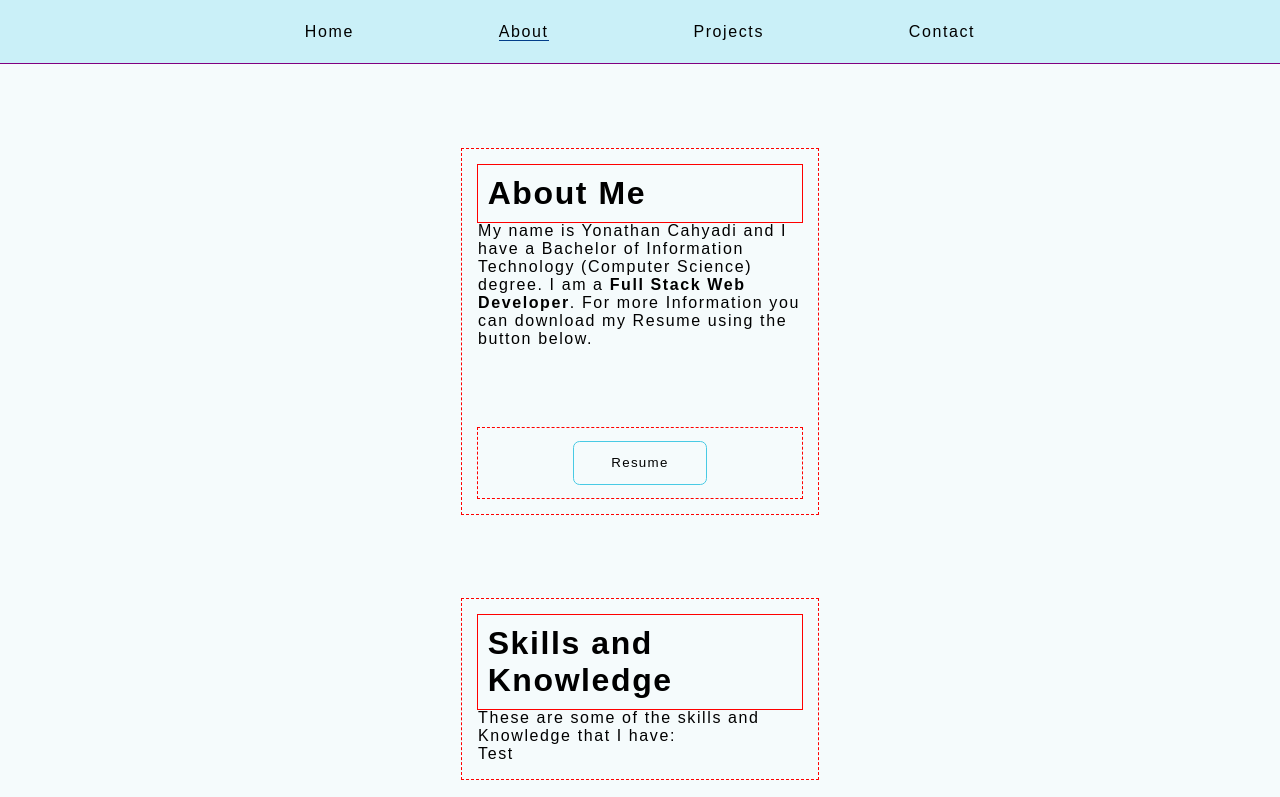
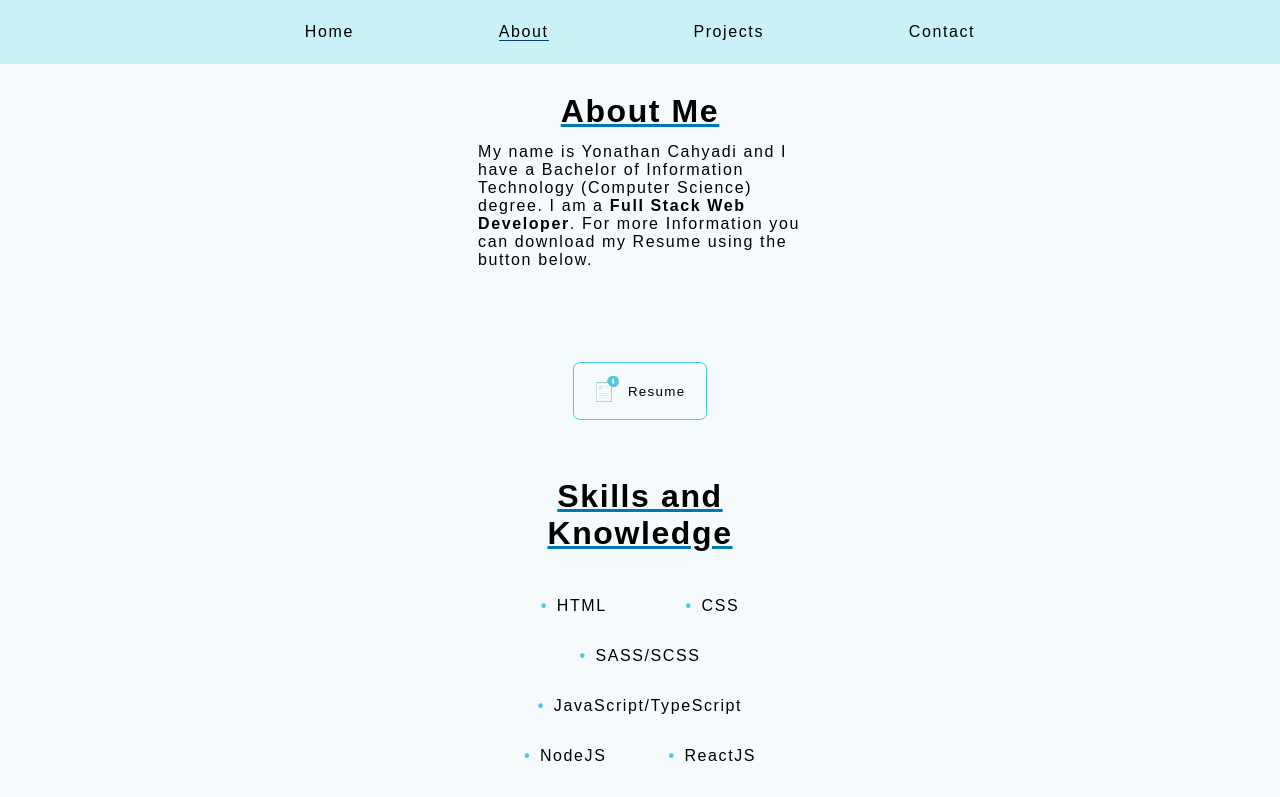
Before and after one commit to YonathanCahyadi/portfolio-website-next, a Next.js app: page /about in a window 1280 px wide. Shown: the top 797 px of the page. Built offline with nearby package versions, Linux system fonts and the light colour scheme; a web font is replaced by a local one.

Commit message:
Finished with About Page

```diff
--- a/animations/index.tsx
+++ b/animations/index.tsx
@@ -1,7 +1,7 @@
-export const FadeIn = (duration: number = 1) => ({
+export const FadeIn = (duration: number = 1, delay: number = 0) => ({
   initial: { opacity: 0 },
   animate: { opacity: 1 },
-  transition: { duration: duration }
+  transition: { duration: duration, delay: delay }
 });
 
 export const GoUp = (
--- a/components/DownloadButton.tsx
+++ b/components/DownloadButton.tsx
@@ -22,7 +22,109 @@ const DownloadButton: React.FC<DownloadButtonProps> = ({
         whileHover={{ ...onHoverAnimation }}
         className="button"
       >
-        {name}
+        <div className="button-inside-container">
+          <div className="button-img-container">
+            <svg
+              className="button-img"
+              width="233"
+              height="267"
+              viewBox="0 0 233 267"
+              fill="none"
+              xmlns="http://www.w3.org/2000/svg"
+            >
+              <g filter="url(#filter0_d)">
+                <path
+                  d="M157.21 72.1975C156.633 70.8278 155.667 69.6572 154.432 68.8307C153.197 68.0042 151.746 67.5581 150.26 67.5475H11.5352C9.54105 67.5485 7.62892 68.3412 6.21887 69.7512C4.80883 71.1613 4.0162 73.0734 4.01514 75.0675V250.568C4.0162 252.562 4.80883 254.474 6.21887 255.884C7.62892 257.294 9.54105 258.086 11.5352 258.087H150.265C152.259 258.085 154.17 257.292 155.58 255.882C156.989 254.472 157.783 252.561 157.785 250.568V75.0675C157.788 74.0824 157.595 73.1066 157.215 72.1975H157.21Z"
+                  fill="#E6E6E6"
+                />
+                <path
+                  d="M145.914 248.234H16.2697C14.4016 248.232 12.9387 246.188 12.9387 243.581V80.7816C12.9406 78.1722 14.4045 76.1287 16.2697 76.1287H145.914C147.783 76.1312 149.246 78.1746 149.246 80.7816V243.581C149.244 246.19 147.78 248.234 145.914 248.234Z"
+                  fill="white"
+                />
+                <path
+                  d="M157.21 72.1975C156.633 70.8278 155.667 69.6572 154.432 68.8307C153.197 68.0042 151.746 67.5581 150.26 67.5475H11.5352C9.54105 67.5485 7.62892 68.3412 6.21887 69.7512C4.80883 71.1613 4.0162 73.0734 4.01514 75.0675V250.568C4.0162 252.562 4.80883 254.474 6.21887 255.884C7.62892 257.294 9.54105 258.086 11.5352 258.087H150.265C152.259 258.085 154.17 257.292 155.58 255.882C156.989 254.472 157.783 252.561 157.785 250.568V75.0675C157.788 74.0824 157.595 73.1066 157.215 72.1975H157.21ZM156.11 250.568C156.108 252.118 155.491 253.605 154.395 254.702C153.298 255.799 151.811 256.416 150.26 256.418H11.5352C9.98407 256.417 8.49651 255.801 7.39954 254.704C6.30256 253.608 5.68591 252.121 5.68512 250.569V75.0685C5.68724 73.5176 6.30425 72.0309 7.40088 70.9343C8.49751 69.8376 9.98429 69.2206 11.5352 69.2185H150.265C151.433 69.2229 152.574 69.5754 153.541 70.2308C154.508 70.8863 155.258 71.815 155.695 72.8985C155.78 73.1144 155.854 73.3347 155.915 73.5585C156.048 74.0509 156.115 74.5586 156.115 75.0685L156.11 250.568Z"
+                  fill="#48CAE4"
+                />
+                <path
+                  d="M128.26 108.983H86.4741C85.5875 108.983 84.7372 108.63 84.1103 108.003C83.4834 107.376 83.1311 106.526 83.1311 105.639C83.1311 104.753 83.4834 103.903 84.1103 103.276C84.7372 102.649 85.5875 102.297 86.4741 102.297H128.26C129.147 102.297 129.997 102.649 130.624 103.276C131.251 103.903 131.603 104.753 131.603 105.639C131.603 106.526 131.251 107.376 130.624 108.003C129.997 108.63 129.147 108.983 128.26 108.983V108.983Z"
+                  fill="#CAF0F8"
+                />
+                <path
+                  d="M128.26 126.533H86.4741C85.5875 126.533 84.7372 126.18 84.1103 125.553C83.4834 124.926 83.1311 124.076 83.1311 123.19C83.1311 122.303 83.4834 121.453 84.1103 120.826C84.7372 120.199 85.5875 119.847 86.4741 119.847H128.26C129.147 119.847 129.997 120.199 130.624 120.826C131.251 121.453 131.603 122.303 131.603 123.19C131.603 124.076 131.251 124.926 130.624 125.553C129.997 126.18 129.147 126.533 128.26 126.533V126.533Z"
+                  fill="#CAF0F8"
+                />
+                <path
+                  d="M65.0341 136.526H34.4971C33.5 136.524 32.544 136.128 31.8389 135.423C31.1338 134.718 30.7372 133.762 30.7361 132.765V96.7285C30.7372 95.7314 31.1338 94.7754 31.8389 94.0703C32.544 93.3652 33.5 92.9686 34.4971 92.9675H65.0341C66.0313 92.9686 66.9873 93.3652 67.6924 94.0703C68.3975 94.7754 68.794 95.7314 68.7951 96.7285V132.765C68.794 133.762 68.3975 134.718 67.6924 135.423C66.9873 136.128 66.0313 136.524 65.0341 136.526Z"
+                  fill="#CAF0F8"
+                />
+                <path
+                  d="M127.97 162.469H33.5341C32.6475 162.469 31.7972 162.116 31.1703 161.489C30.5434 160.862 30.1912 160.012 30.1912 159.126C30.1912 158.239 30.5434 157.389 31.1703 156.762C31.7972 156.135 32.6475 155.783 33.5341 155.783H127.97C128.857 155.783 129.707 156.135 130.334 156.762C130.961 157.389 131.313 158.239 131.313 159.126C131.313 160.012 130.961 160.862 130.334 161.489C129.707 162.116 128.857 162.469 127.97 162.469V162.469Z"
+                  fill="#CAF0F8"
+                />
+                <path
+                  d="M127.97 180.019H33.5341C32.6475 180.021 31.7962 179.671 31.1676 179.046C30.5389 178.421 30.1844 177.571 30.1819 176.685C30.1794 175.798 30.5293 174.947 31.1545 174.318C31.7797 173.69 32.629 173.335 33.5156 173.333H127.97C128.857 173.333 129.707 173.685 130.334 174.312C130.961 174.939 131.313 175.789 131.313 176.676C131.313 177.562 130.961 178.412 130.334 179.039C129.707 179.666 128.857 180.019 127.97 180.019V180.019Z"
+                  fill="#CAF0F8"
+                />
+                <path
+                  d="M127.97 197.569H33.5341C32.6475 197.569 31.7972 197.216 31.1703 196.589C30.5434 195.962 30.1912 195.112 30.1912 194.226C30.1912 193.339 30.5434 192.489 31.1703 191.862C31.7972 191.235 32.6475 190.883 33.5341 190.883H127.97C128.857 190.88 129.708 191.23 130.337 191.855C130.965 192.48 131.32 193.33 131.322 194.216C131.325 195.103 130.975 195.954 130.35 196.583C129.725 197.212 128.875 197.566 127.989 197.569H127.97Z"
+                  fill="#CAF0F8"
+                />
+                <path
+                  d="M127.97 215.119H33.5341C33.0951 215.12 32.6602 215.034 32.2542 214.868C31.8481 214.701 31.4788 214.456 31.1676 214.146C30.8563 213.836 30.609 213.469 30.4399 213.063C30.2708 212.658 30.1831 212.224 30.1819 211.785C30.1807 211.346 30.2659 210.911 30.4328 210.505C30.5997 210.099 30.8449 209.73 31.1545 209.418C31.4641 209.107 31.8319 208.86 32.237 208.691C32.6421 208.521 33.0766 208.434 33.5156 208.433H127.97C128.857 208.433 129.707 208.785 130.334 209.412C130.961 210.039 131.313 210.889 131.313 211.776C131.313 212.662 130.961 213.512 130.334 214.139C129.707 214.766 128.857 215.119 127.97 215.119V215.119Z"
+                  fill="#CAF0F8"
+                />
+                <path
+                  d="M127.97 232.669H33.5341C32.6475 232.671 31.7962 232.321 31.1676 231.696C30.5389 231.071 30.1844 230.221 30.1819 229.335C30.1794 228.448 30.5293 227.597 31.1545 226.968C31.7797 226.34 32.629 225.985 33.5156 225.983H127.97C128.857 225.983 129.707 226.335 130.334 226.962C130.961 227.589 131.313 228.439 131.313 229.326C131.313 230.212 130.961 231.062 130.334 231.689C129.707 232.316 128.857 232.669 127.97 232.669V232.669Z"
+                  fill="#CAF0F8"
+                />
+                <path
+                  d="M174.551 108.629C204.375 108.629 228.551 84.4519 228.551 54.6285C228.551 24.8052 204.375 0.62854 174.551 0.62854C144.728 0.62854 120.551 24.8052 120.551 54.6285C120.551 84.4519 144.728 108.629 174.551 108.629Z"
+                  fill="#48CAE4"
+                />
+                <path
+                  d="M183.056 56.4195V26.6285H167.714V56.4195H160.551L167.967 69.2645L175.385 82.1116L182.803 69.2645L190.22 56.4176L183.056 56.4195Z"
+                  fill="white"
+                />
+              </g>
+              <defs>
+                <filter
+                  id="filter0_d"
+                  x="0.0151367"
+                  y="0.62854"
+                  width="232.536"
+                  height="265.459"
+                  filterUnits="userSpaceOnUse"
+                  colorInterpolationFilters="sRGB"
+                >
+                  <feFlood floodOpacity="0" result="BackgroundImageFix" />
+                  <feColorMatrix
+                    in="SourceAlpha"
+                    type="matrix"
+                    values="0 0 0 0 0 0 0 0 0 0 0 0 0 0 0 0 0 0 127 0"
+                  />
+                  <feOffset dy="4" />
+                  <feGaussianBlur stdDeviation="2" />
+                  <feColorMatrix
+                    type="matrix"
+                    values="0 0 0 0 0 0 0 0 0 0 0 0 0 0 0 0 0 0 0.25 0"
+                  />
+                  <feBlend
+                    mode="normal"
+                    in2="BackgroundImageFix"
+                    result="effect1_dropShadow"
+                  />
+                  <feBlend
+                    mode="normal"
+                    in="SourceGraphic"
+                    in2="effect1_dropShadow"
+                    result="shape"
+                  />
+                </filter>
+              </defs>
+            </svg>
+          </div>
+          <div className="button-text">{name}</div>
+        </div>
       </motion.button>
     </motion.div>
   );
--- a/pages/about/index.tsx
+++ b/pages/about.tsx
@@ -1,13 +1,29 @@
-import Content from "../../components/Content";
-import Navbar from "../../components/Navbar";
+import Content from "../components/Content";
+import Navbar from "../components/Navbar";
 import Head from "next/head";
 import { motion } from "framer-motion";
-import { FadeInAndRight, FadeInAndUp, ScaleBigger } from "../../animations";
-import Meta from "../../components/Meta";
-import DownloadButton from "../../components/DownloadButton";
-
+import { FadeInAndRight, FadeInAndUp, ScaleBigger, FadeIn } from "../animations";
+import Meta from "../components/Meta";
+import DownloadButton from "../components/DownloadButton";
 
 const About: React.FC = () => {
+
+  const skills = [
+    "HTML",
+    "CSS",
+    "SASS/SCSS",
+    "JavaScript/TypeScript",
+    "NodeJS",
+    "ReactJS",
+    "ExpressJS",
+    "NextJS",
+    "PostgreSQL",
+    "MongoDB",
+    "AWS E2C",
+    "Docker",
+    "Git/Github"
+  ]
+
   return (
     <>
       <Head>
@@ -26,21 +42,31 @@ const About: React.FC = () => {
         <div className="about-container">
           <div className="about-text-container">
             <motion.h1 {...FadeInAndRight(0, 2, 1)}>About Me</motion.h1>
-            <motion.div>
+            <motion.div {...FadeIn(4)}>
               My name is Yonathan Cahyadi and I have a Bachelor of Information
               Technology (Computer Science) degree. I am a{" "}
               <b>Full Stack Web Developer</b>. For more Information you can
               download my Resume using the button below.
             </motion.div>
             <div className="download-resume-container">
-              <DownloadButton onHoverAnimation={ScaleBigger()} animation={FadeInAndUp(0, 2, 1)} name="Resume" documentPath={"/resume.pdf"} />
+              <DownloadButton
+                onHoverAnimation={ScaleBigger()}
+                animation={FadeInAndUp(0, 2, 1)}
+                name="Resume"
+                documentPath={"/resume.pdf"}
+              />
             </div>
           </div>
 
           <div className="skills-container">
-            <h1>Skills and Knowledge</h1>
-            These are some of the skills and Knowledge that I have:
-            <div className="skill-list-container">Test</div>
+          <motion.h1 {...FadeInAndRight(0, 2, 1)}>Skills and Knowledge</motion.h1>
+            <div className="skill-list-container">
+              <ul>
+                {skills.map((skill, idx) => (
+                  <motion.li {...FadeInAndUp(0, 1, (idx / 5))} key={`skill-${idx}`}>{skill}</motion.li>)
+                )}
+              </ul>
+            </div>
           </div>
         </div>
       </Content>
--- a/styles/about.scss
+++ b/styles/about.scss
@@ -1,15 +1,20 @@
 @import "./variables.scss";
 
 .about-container {
+
   h1 {
-    outline: 1px solid red;
-    padding: .3em;
+
+    padding: .4em;
+    text-align: center;
+
+   text-decoration: underline;
+   text-decoration-color: $star-command-blue;
+
   }
 
   display: flex;
   flex-direction: column;
 
-  outline: 1px solid purple;
 
   width: 100%;
   height: 100%;
@@ -22,7 +27,8 @@
 
 
   .about-text-container {
-    outline: 1px dashed red;
+
+
 
     font-weight: 200;
 
@@ -31,7 +37,7 @@
 
     .download-resume-container {
       margin-top: 5em;
-      outline: 1px dashed red;
+
 
       display: flex;
       justify-content: space-evenly;
@@ -40,10 +46,36 @@
   }
 
   .skills-container {
-      outline: 1px dashed red;
+
       padding: 1em;
 
       max-width: 40ch;
+
+      .skill-list-container {
+        margin-top: 1em;
+
+        ul {
+          display: flex;
+          flex-wrap: wrap;
+          justify-content: space-evenly;
+
+          list-style: none;
+
+
+          li {
+            margin: 1em;
+
+            &::before {
+              content: "\2022";
+              color: $sky-blue-crayola;
+              font-weight: bold;
+              display: inline-block;
+              width: 1em;
+            }
+          }
+
+        }
+      }
   }
 }
 
--- a/styles/button.scss
+++ b/styles/button.scss
@@ -21,4 +21,25 @@
     color: #fff;
     cursor: pointer;
   }
+
+  .button-inside-container {
+
+    display: flex;
+
+    justify-content: space-evenly;
+
+    align-items: center;
+
+
+    .button-img {
+
+
+      max-width: 2em;
+      max-height: 2em;
     }
+
+    .button-text {
+
+    }
+  }
+}
```
Also changed, not shown: styles/content.scss (+14 -0 lines), public/assets/resume.svg (deleted). Lines whose indentation alone changed are shown as unchanged.
